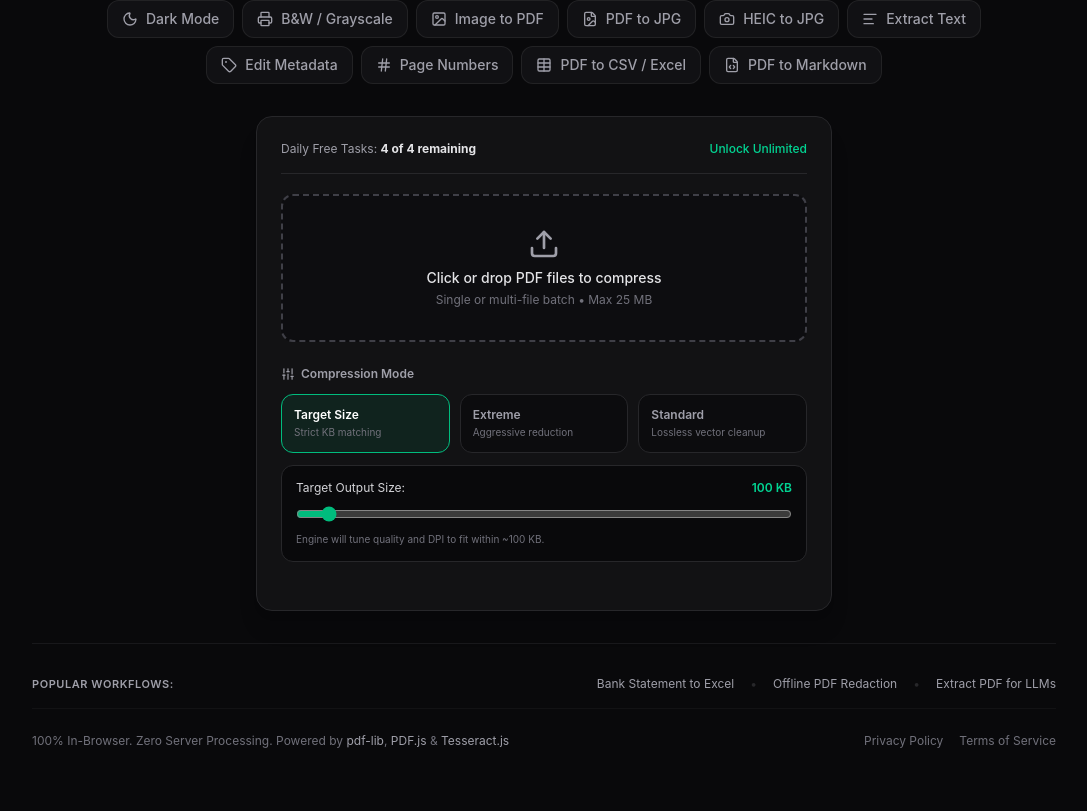
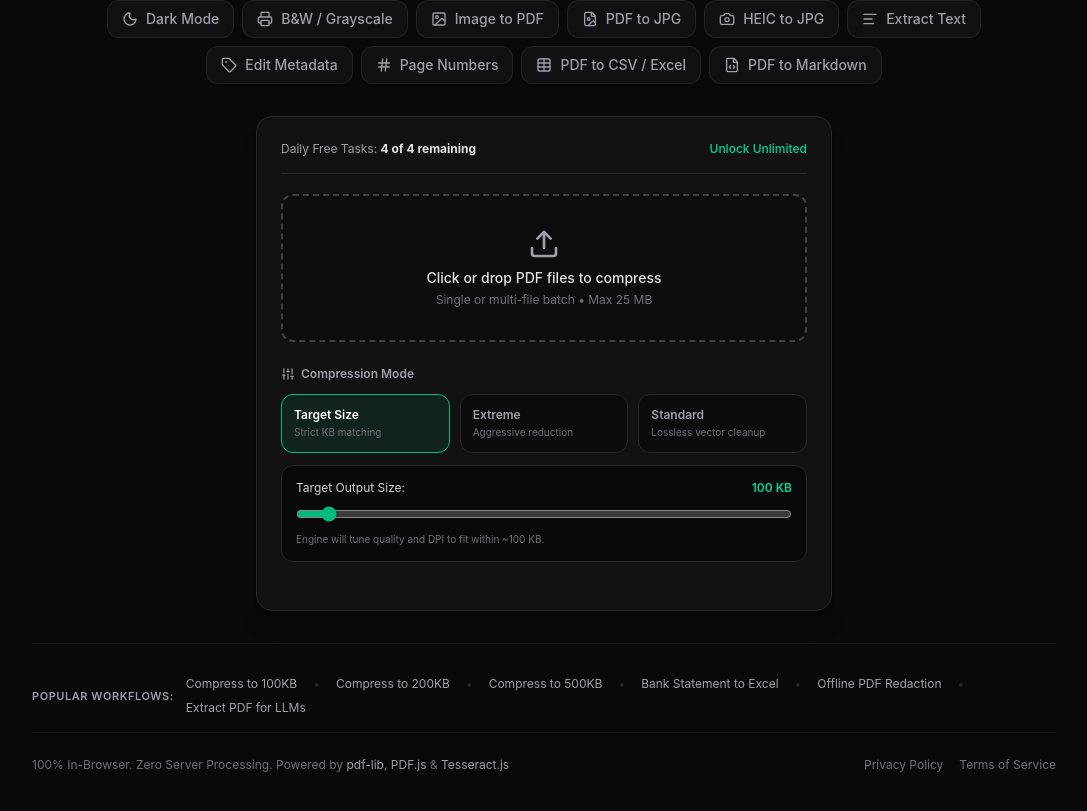
Before and after one commit to aniketgawandew65-pdf/privacy-pdf, a React (Vite) app: page / in a window 1280 px wide. Shown: the part 603-1414 px from the top of the page, without its empty margins (96-1183 px from the left). Built offline with nearby package versions, Linux system fonts and the light colour scheme.

Commit message:
Add programmatic target-KB compression landing pages and SEO links

```diff
--- a/src/App.tsx
+++ b/src/App.tsx
@@ -449,6 +449,11 @@ export default function App() {
               <Route path="/bank-statement-to-excel" element={<PdfToCsv file={activeFile} onFileChange={handleSingleFileChange} />} />
               <Route path="/offline-pdf-redaction" element={<RedactPdf file={activeFile} onFileChange={handleSingleFileChange} />} />
               <Route path="/extract-pdf-for-llm" element={<PdfToMarkdown file={activeFile} onFileChange={handleSingleFileChange} />} />
+              {/* Target-KB Programmatic Aliases */}
+              <Route path="/compress-pdf-to-100kb" element={<Compressor file={activeFile} onFileChange={handleSingleFileChange} />} />
+              <Route path="/compress-pdf-to-200kb" element={<Compressor file={activeFile} onFileChange={handleSingleFileChange} />} />
+              <Route path="/compress-pdf-to-500kb" element={<Compressor file={activeFile} onFileChange={handleSingleFileChange} />} />
+
 
               <Route path="*" element={<NotFound />} />
             </Routes>
@@ -460,10 +465,31 @@ export default function App() {
       <footer className="w-full max-w-5xl py-8 border-t border-zinc-900 flex flex-col gap-6 text-xs text-zinc-500">
         {/* Popular Workflows & SEO Directory */}
         <div className="flex flex-col sm:flex-row items-start sm:items-center justify-between gap-3 text-left pb-4 border-b border-zinc-900/60">
-          <span className="font-semibold text-zinc-400 text-[11px] uppercase tracking-wider">
+          <span className="font-semibold text-zinc-400 text-[11px] uppercase tracking-wider shrink-0">
             Popular Workflows:
           </span>
           <div className="flex flex-wrap items-center gap-x-4 gap-y-2">
+            <NavLink
+              to="/compress-pdf-to-100kb"
+              className="text-zinc-400 hover:text-emerald-400 transition"
+            >
+              Compress to 100KB
+            </NavLink>
+            <span className="text-zinc-800">•</span>
+            <NavLink
+              to="/compress-pdf-to-200kb"
+              className="text-zinc-400 hover:text-emerald-400 transition"
+            >
+              Compress to 200KB
+            </NavLink>
+            <span className="text-zinc-800">•</span>
+            <NavLink
+              to="/compress-pdf-to-500kb"
+              className="text-zinc-400 hover:text-emerald-400 transition"
+            >
+              Compress to 500KB
+            </NavLink>
+            <span className="text-zinc-800">•</span>
             <NavLink
               to="/bank-statement-to-excel"
               className="text-zinc-400 hover:text-emerald-400 transition"
--- a/src/seoConfig.ts
+++ b/src/seoConfig.ts
@@ -259,4 +259,25 @@ export const TOOLS_METADATA: Record<string, ToolMeta> = {
     heading: 'PDF to Markdown for LLM Ingestion',
     subheading: 'Reconstruct structured headings and lists locally without leaking internal documentation.',
   },
+  '/compress-pdf-to-100kb': {
+    path: '/compress-pdf-to-100kb',
+    title: 'Compress PDF to 100KB Online — 100% Free & Private',
+    description: 'Compress your PDF to under 100KB offline in browser memory. Ideal for government portals, job applications, and exam uploads.',
+    heading: 'Compress PDF Under 100KB',
+    subheading: 'Precision client-side compression targeting strictly under 100KB with zero server uploads.',
+  },
+  '/compress-pdf-to-200kb': {
+    path: '/compress-pdf-to-200kb',
+    title: 'Compress PDF to 200KB Online — Strict Target Size',
+    description: 'Reduce PDF file size to under 200KB directly in your browser. Fast, free, and completely offline.',
+    heading: 'Compress PDF Under 200KB',
+    subheading: 'Reduce PDF size to under 200KB with lossless structural tuning and dynamic raster scaling.',
+  },
+  '/compress-pdf-to-500kb': {
+    path: '/compress-pdf-to-500kb',
+    title: 'Compress PDF to 500KB Online — Free Offline Compression',
+    description: 'Fit large PDFs under 500KB without uploading sensitive documents to external servers.',
+    heading: 'Compress PDF Under 500KB',
+    subheading: 'Hit exact 500KB file thresholds reliably while preserving readable text.',
+  },
 };
```
Also changed, not shown: 1 other file (tests, documents, lock files or other folders).
